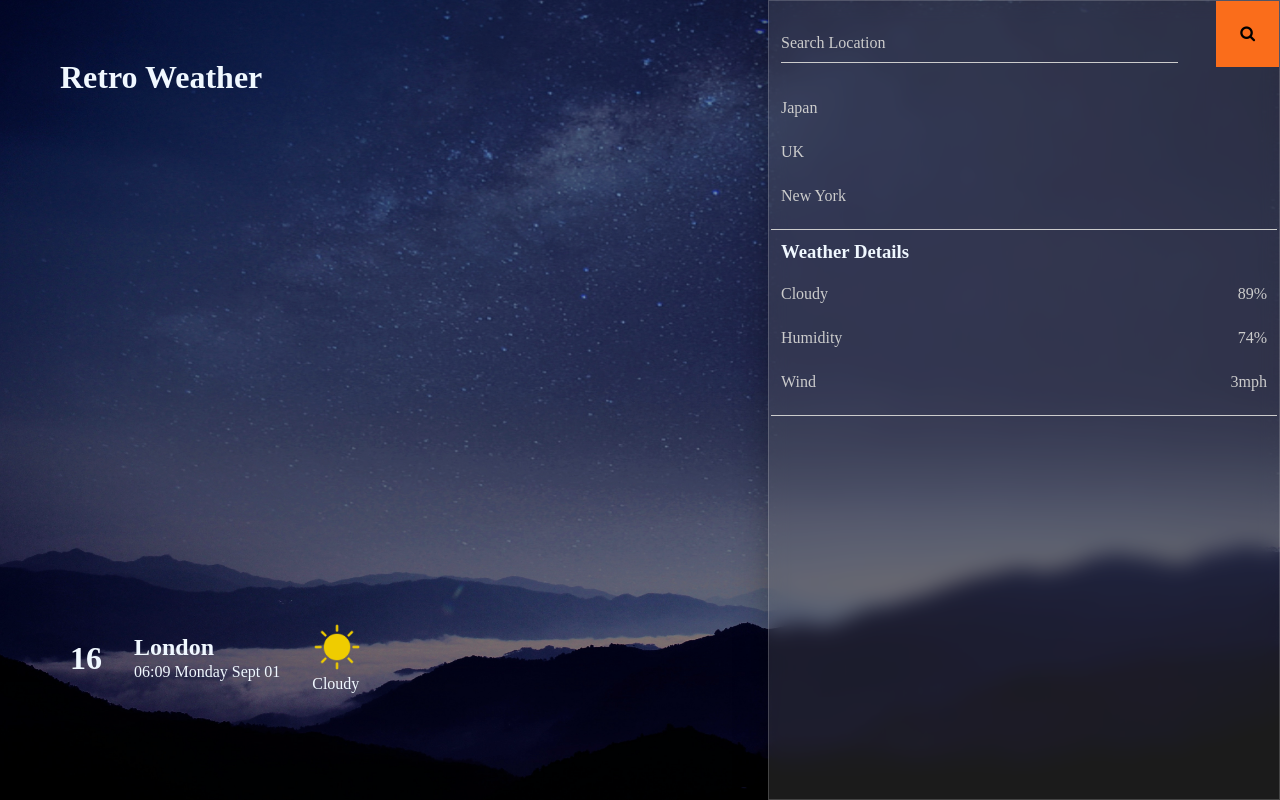
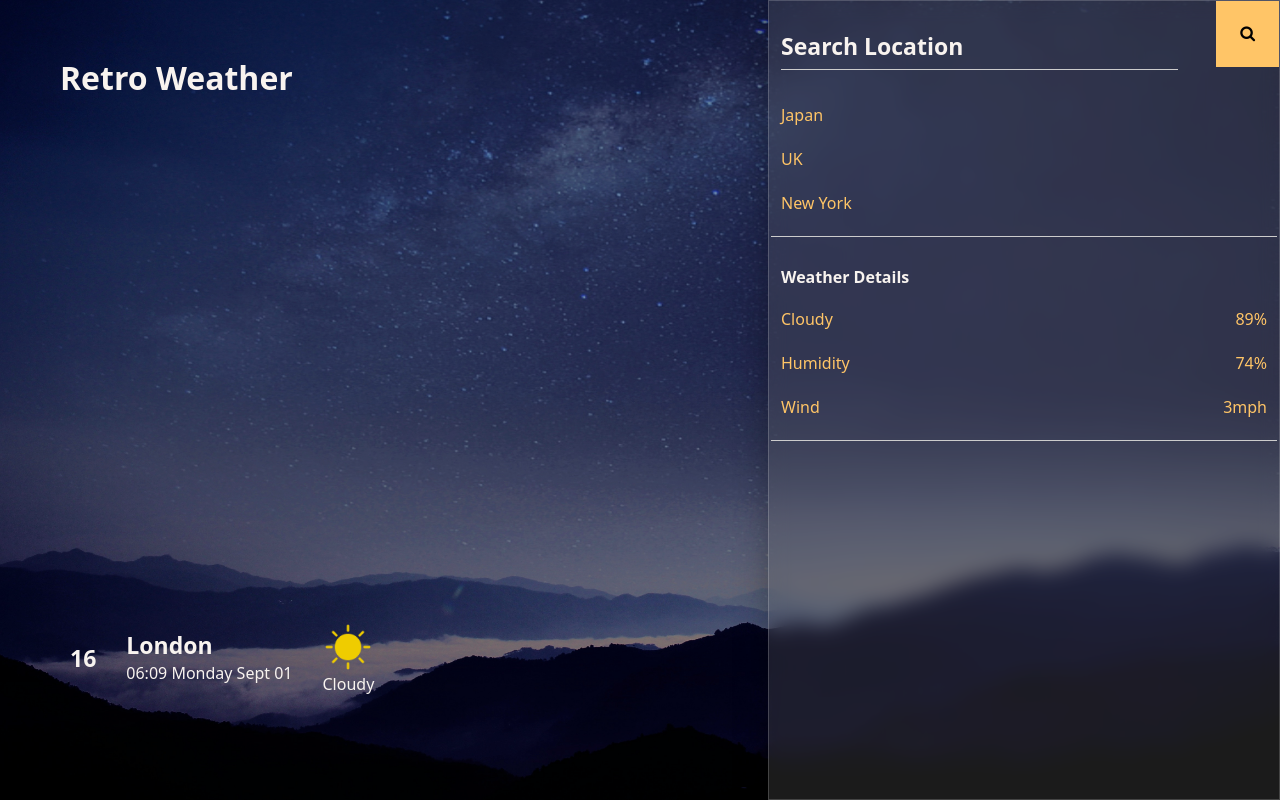
Before and after one commit to mr-aust1n/milestone-project-two, a website: page index.html in a window 1280 px wide. Drawn offline with Linux system fonts and the light colour scheme; no server answers; files whose address does not match are found by name; a web font is replaced by a local one.

Commit message:
css complete

```diff
--- a/assets/styles.css
+++ b/assets/styles.css
@@ -94,10 +94,29 @@ textarea:not([rows]) {
 
 /* CSS REST END */
 
+
 :root {
-    font-weight: 400;
-    font-style: normal;
-    color: aliceblue;
+    /* Colors: */
+    --color-yellow: #FFC567;
+    --color-red: #FD5A46;
+    --color-black-mid: #182335;
+    --color-blue: #3A5A84;
+    --color-text: #F8F3EF;
+
+    /* Sizes */
+    --fs-h1: 54px;
+    --fs-h2: 30px;
+    --fs-h3: 23px;
+    --fs-h4: 18px;
+    --fs-p: 16px;
+    --fs-a: 12px;
+    /* Weight */
+    --fw-4: 400;
+    --fw-6: 600;
+    /* Font Families */
+    --ff-primary: "Notable", system-ui;
+    --ff-secondary: "Sofia", system-ui;
+
 }
 
 .weather-app {
@@ -109,7 +128,12 @@ textarea:not([rows]) {
     position: relative;
     transition: 500ms;
     opacity: 1;
+    color: var(--color-text);
 
+}
+
+h1 {
+    font-family: var(--ff-primary);
 }
 
 .weather-app::before {
@@ -128,7 +152,7 @@ textarea:not([rows]) {
     top: 0;
     left: 0;
     width: 100%;
-    height: 85%;
+    height: 95%;
     display: flex;
     justify-content: space-between;
     align-items: flex-start;
@@ -142,8 +166,14 @@ textarea:not([rows]) {
     justify-content: center;
     align-items: center;
     flex-direction: row;
-    gap: 22px;
+    gap: 10px;
     padding-bottom: 100px;
+    font-family: var(--ff-secondary);
+}
+
+.wether-info,
+.temp {
+    font-size: var(--fs-h3);
 }
 
 .city-time,
@@ -152,10 +182,12 @@ textarea:not([rows]) {
     margin: 0 10px;
 }
 
-.city-time h1 {
+.city-time h3 {
     margin: 0;
     margin-bottom: 2px;
+    font-size: var(--fs-h3);
 }
+
 
 .weather image {
     display: block;
@@ -176,6 +208,7 @@ textarea:not([rows]) {
     z-index: 1;
     padding: 3px 2px;
     overflow-y: scroll;
+    font-family: var(--ff-secondary);
 }
 
 .panel form {
@@ -190,14 +223,14 @@ textarea:not([rows]) {
     padding: 1.5em;
     margin: 0;
     border: none;
-    background: #fa6d1b;
+    background: var(--color-yellow);
     cursor: pointer;
     transition: 0.4s;
 }
 
 .submit:hover {
-    background: #fff;
-    color: #000;
+    background: var(--color-yellow) !important;
+    color: var(--color-black-mid);
 }
 
 .search {
@@ -206,8 +239,9 @@ textarea:not([rows]) {
     border-bottom: 1px #ccc solid;
     padding: 30px 10px 10px 0;
     width: 80%;
-    color: #fff;
-
+    color: var(--color-text);
+    font-size: var(--fs-h3);
+    font-weight: var(--fw-6);
 }
 
 .search:focus {
@@ -215,7 +249,7 @@ textarea:not([rows]) {
 }
 
 .search::placeholder {
-    color: #ccc;
+    color: var(--color-text);
 }
 
 .panel ul {
@@ -225,7 +259,7 @@ textarea:not([rows]) {
 }
 
 .panel ul li {
-    color: #ccc;
+    color: var(--color-yellow);
     margin: 20px 0;
 }
 
--- a/index.html
+++ b/index.html
@@ -21,9 +21,9 @@
             <h1>Retro Weather</h1>
 
             <div class="weather-info">
-                <h1 class="temp">16</h1>
-                <div class="cityTime">
-                    <h2 class="name">London</h2>
+                <h2 class="temp">16</h2>
+                <div class="city-time">
+                    <h3 class="name">London</h3>
                     <span class="time">06:09</span>
                     <span class="date">Monday Sept 01</span>
                 </div>
@@ -51,7 +51,7 @@
             </ul>
 
             <ul class="details">
-                <h3 class="weather-details">Weather Details</h3>
+                <h4 class="weather-details">Weather Details</h4>
                 <li>
                     <span>Cloudy</span>
                     <span class="cloud">89%</span>
```
